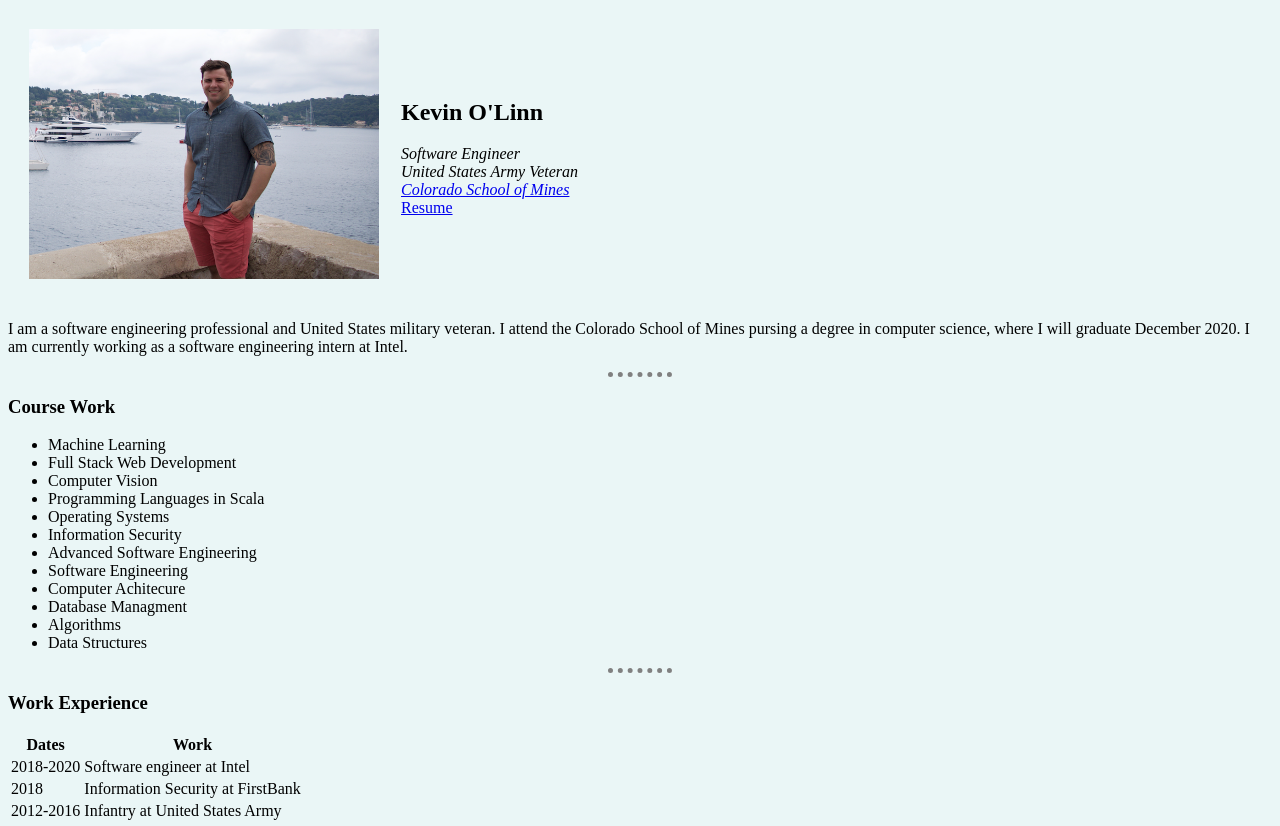
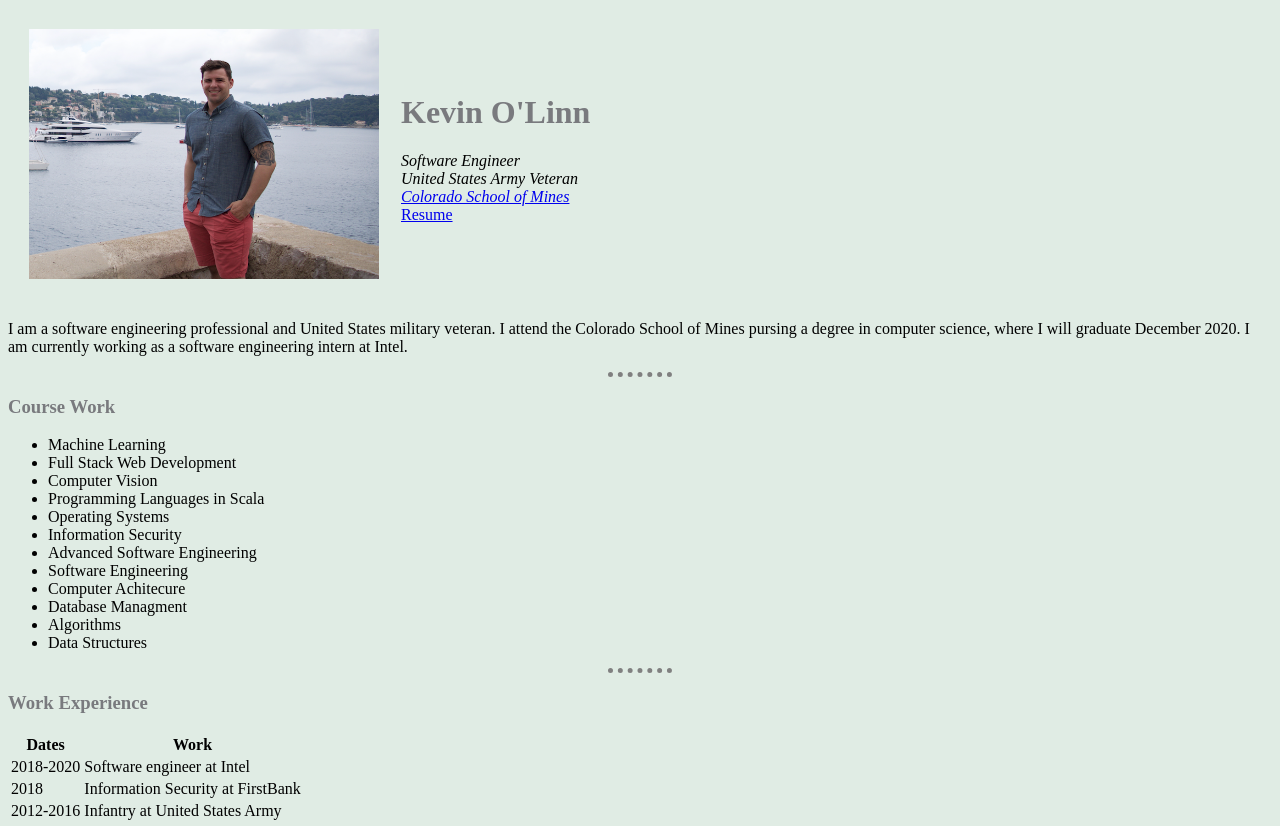
Before and after one commit to Kevinolinn8/Web-development, a plain HTML site: page WebDevelopment/HTML - Personal Site/index.html in a window 1280 px wide. Shown: the top 826 px of the page. Drawn offline with Linux system fonts and the light colour scheme.

Commit message:
External CSS

```diff
--- /dev/null
+++ b/WebDevelopment/HTML - Personal Site/css/styles.css
@@ -0,0 +1,20 @@
+
+  body {
+    background-color: #e0ece4;
+  }
+
+  hr {
+    border-style: none;
+    border-top-style: dotted;
+    border-color: grey;
+    border-width: 5px;
+    width: 5%;
+  }
+
+  h1 {
+    color: #797a7e;
+  }
+
+  h3 {
+    color: #797a7e;
+  }
--- a/WebDevelopment/HTML - Personal Site/index.html
+++ b/WebDevelopment/HTML - Personal Site/index.html
@@ -4,34 +4,14 @@
 <head>
   <meta charset="utf-8">
   <title>Kevin O'Linn's Personal Site</title>
-
-
-  <style media="screen">
-
-    body {
-      background-color: #EAF6F6;
-
-    }
-
-    hr{
-      border-style: none;
-      border-top-style: dotted;
-      border-color: grey;
-      border-width: 5px;
-      width: 5%;
-
-    }
-
-  </style>
-
-
+  <link rel="stylesheet" href="css/styles.css">
 </head>
 
 <body>
   <table cellspacing="20">
     <tr>
       <td><img src="pic.png" width="350" height="250" ,alt=""></td>
-      <td>  <h2>Kevin O'Linn</h2>
+      <td>  <h1>Kevin O'Linn</h1>
 
         <p>
           <em>Software Engineer</em> <br>
```
Also changed, not shown: WebDevelopment/HTML - Personal Site/Hobbies.html (+1 -1 lines), WebDevelopment/HTML - Personal Site/contact.html (+1 -1 lines).
